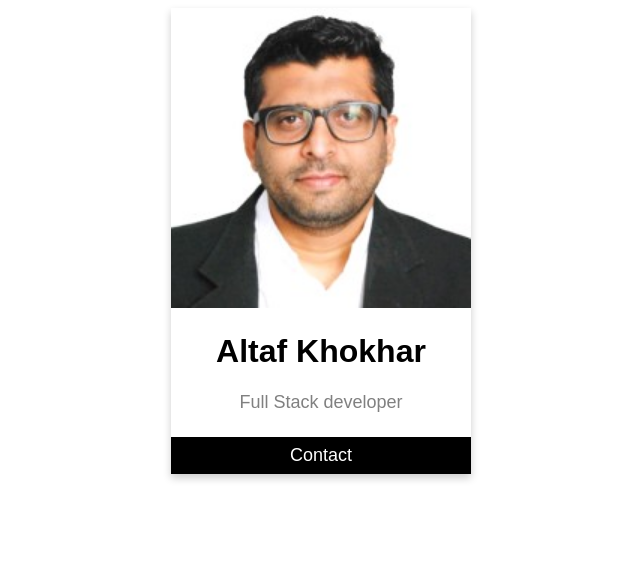
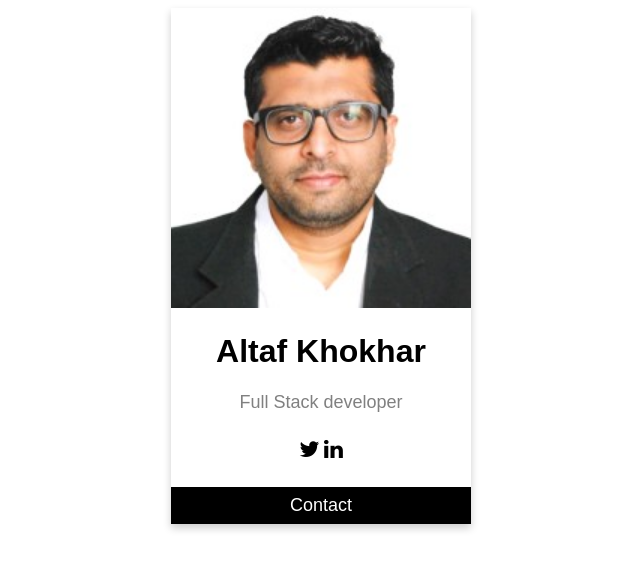
Before and after one commit to altafkhokhar/altafkhokhar.github.io, a plain HTML site: page index.html in a window 1280 px wide. Shown: the whole page, without its empty margins (319-959 px from the left). Drawn offline with Linux system fonts and the light colour scheme.

Commit message:
Update index.html

```diff
--- a/index.html
+++ b/index.html
@@ -1,7 +1,7 @@
 <!DOCTYPE html>
 <html>
 <head>
-<link rel="stylesheet" href="https://cdnjs.cloudflare.com/ajax/libs/font-awesome/4.7.0/css/font-awesome.min.css
+<link rel="stylesheet" href="https://cdnjs.cloudflare.com/ajax/libs/font-awesome/4.7.0/css/font-awesome.min.css">
 <link rel="manifest" href="manifest.webmanifest">
 <style>
 .card {
```
